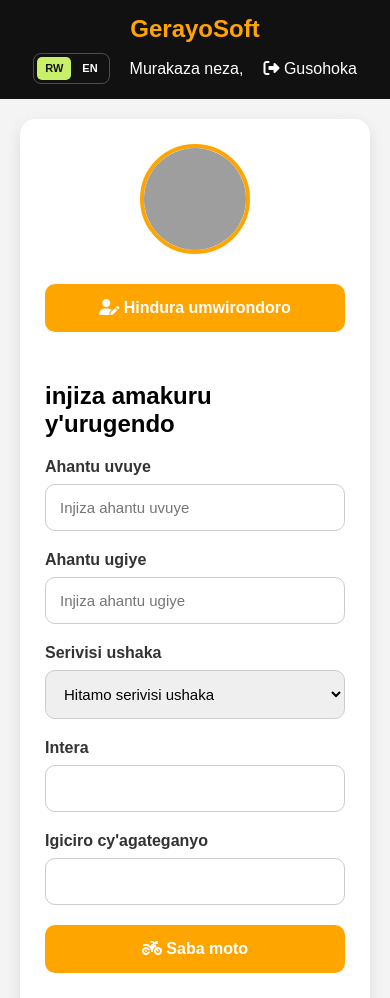
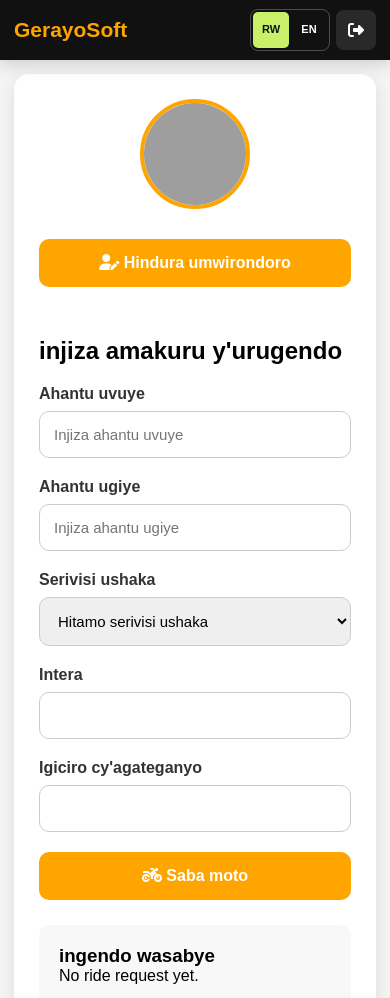
Before and after one commit to ahimanajeanlouis/gerayosoft, a Flask app: page /client/dashboard in a window 390 px wide. Shown: the top 998 px of the page. Run offline with Flask 3, Linux system fonts and the light colour scheme; the visitor is signed in with stand-in values (Sample User, id 1); data that the repository does not hold is empty; grey boxes are pictures that could not be loaded.

Commit message:
rebulding again

```diff
--- a/templates/client_dashboard.html
+++ b/templates/client_dashboard.html
@@ -34,10 +34,16 @@ body{
     width:100%;
     background:#111;
     color:white;
-    padding:15px 30px;
+    min-height:68px;
+    padding:12px 24px;
     display:flex;
     justify-content:space-between;
     align-items:center;
+    gap:16px;
+    position:sticky;
+    top:0;
+    z-index:1000;
+    box-shadow:0 4px 16px rgba(0,0,0,0.16);
 }
 
 .logo{
@@ -55,6 +61,23 @@ body{
 .user-area a{
     color:white;
     text-decoration:none;
+}
+
+.logout-link{
+    display:inline-flex;
+    align-items:center;
+    justify-content:center;
+    gap:8px;
+    min-height:40px;
+    padding:8px 12px;
+    border:1px solid rgba(255,255,255,0.22);
+    border-radius:8px;
+    transition:background 0.2s ease, border-color 0.2s ease;
+}
+
+.logout-link:hover{
+    background:rgba(255,255,255,0.1);
+    border-color:rgba(255,255,255,0.42);
 }
 
 /* DASHBOARD */
@@ -216,11 +239,59 @@ body{
 
     .dashboard{
         flex-direction:column;
+        padding:14px;
+        gap:14px;
     }
 
     .header{
-        flex-direction:column;
-        gap:10px;
+        min-height:60px;
+        flex-direction:row;
+        padding:8px 14px;
+        gap:8px;
+    }
+
+    .logo{
+        font-size:21px;
+        white-space:nowrap;
+    }
+
+    .user-area{
+        gap:6px;
+        flex-shrink:0;
+    }
+
+    .user-area > span{
+        display:none;
+    }
+
+    .user-area .language-switch{
+        gap:2px;
+        padding:2px;
+        border-color:rgba(255,255,255,0.25);
+    }
+
+    .user-area .language-switch a{
+        display:inline-flex;
+        align-items:center;
+        justify-content:center;
+        min-width:36px;
+        min-height:36px;
+        padding:4px;
+        font-size:11px;
+    }
+
+    .logout-link{
+        width:40px;
+        min-width:40px;
+        height:40px;
+        min-height:40px;
+        padding:0;
+        border-color:transparent;
+        background:rgba(255,255,255,0.1);
+    }
+
+    .logout-link span{
+        display:none;
     }
 
 }
@@ -384,9 +455,9 @@ body{
             </strong>
         </span>
 
-        <a href="{{ url_for('logout') }}" >
+        <a href="{{ url_for('logout') }}" class="logout-link" aria-label="{{ t.get('btn_logout', 'Log out') }}" title="{{ t.get('btn_logout', 'Log out') }}">
             <i class="fas fa-sign-out-alt"></i>
-            {{ t.get('btn_logout', 'btn_logout') }}
+            <span>{{ t.get('btn_logout', 'btn_logout') }}</span>
         </a>
 
     </div>
```
